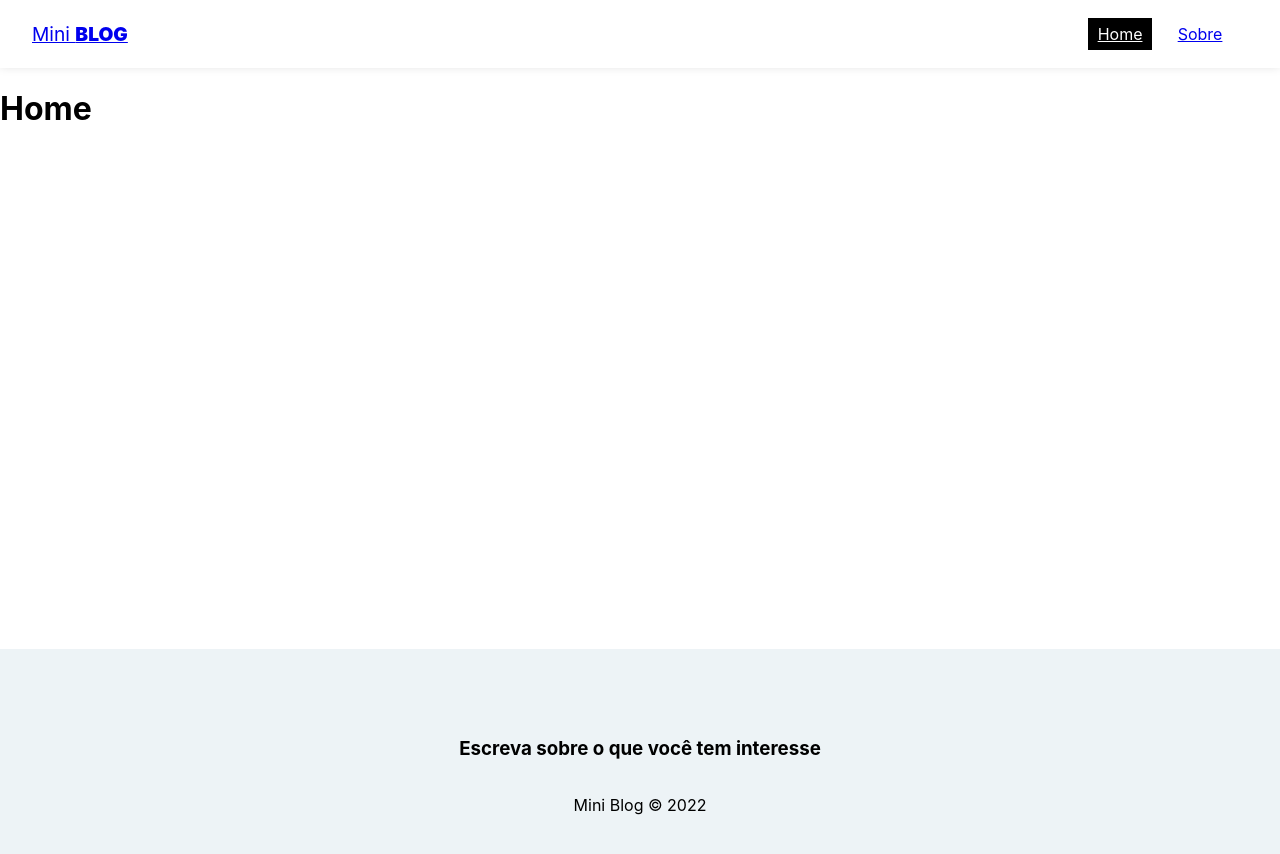
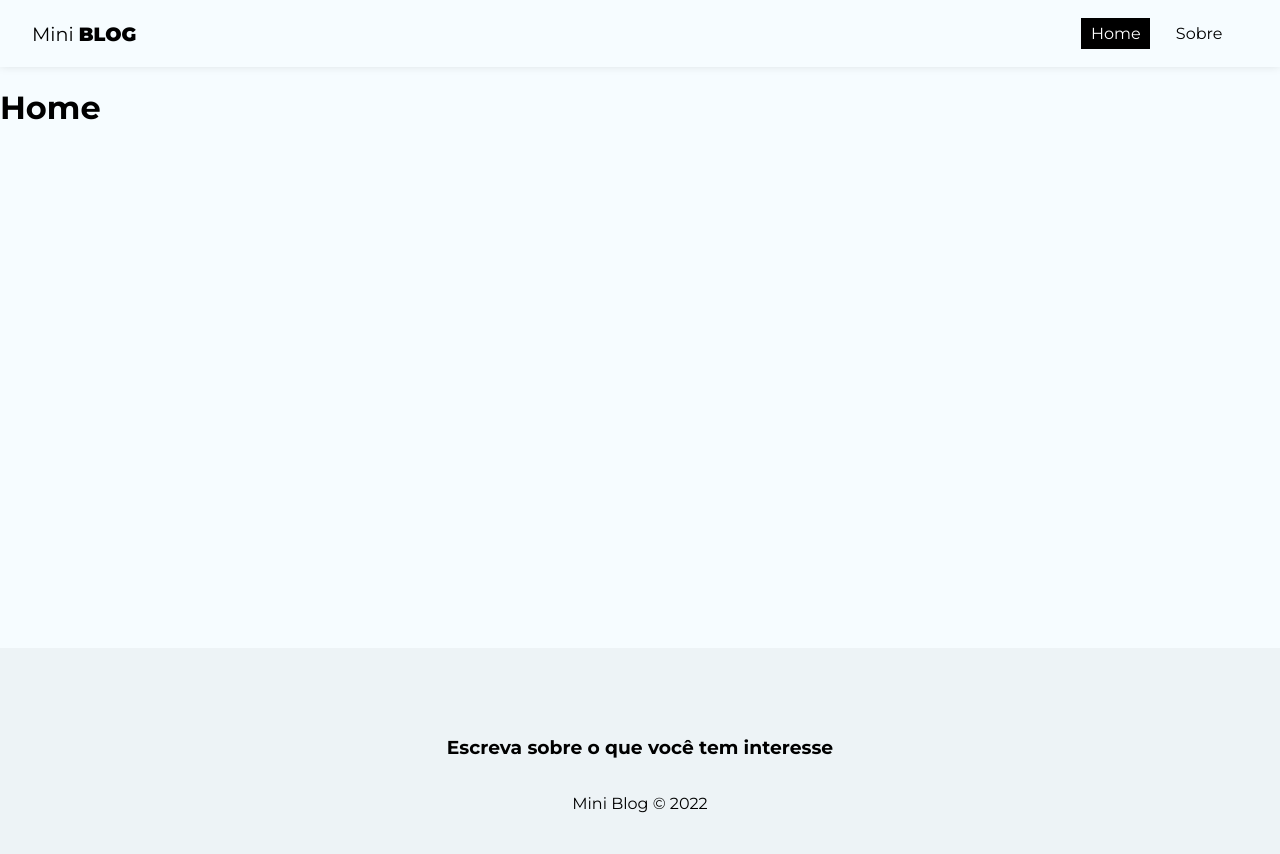
Before and after one commit to xandaosilva/curso-reactjs, a React (Create React App) app in the folder 10_miniblog/miniblog/: page / in a window 1280 px wide. Shown: the top 854 px of the page. Built offline with nearby package versions, Linux system fonts and the light colour scheme.

Commit message:
Estilos gerais

```diff
--- a/10_miniblog/miniblog/public/index.html
+++ b/10_miniblog/miniblog/public/index.html
@@ -5,39 +5,16 @@
     <link rel="icon" href="%PUBLIC_URL%/favicon.ico" />
     <meta name="viewport" content="width=device-width, initial-scale=1" />
     <meta name="theme-color" content="#000000" />
-    <meta
-      name="description"
-      content="Web site created using create-react-app"
-    />
+    <meta name="description" content="Web site created using create-react-app"/>
     <link rel="apple-touch-icon" href="%PUBLIC_URL%/logo192.png" />
-    <!--
-      manifest.json provides metadata used when your web app is installed on a
-      user's mobile device or desktop. See https://developers.google.com/web/fundamentals/web-app-manifest/
-    -->
     <link rel="manifest" href="%PUBLIC_URL%/manifest.json" />
-    <!--
-      Notice the use of %PUBLIC_URL% in the tags above.
-      It will be replaced with the URL of the `public` folder during the build.
-      Only files inside the `public` folder can be referenced from the HTML.
-
-      Unlike "/favicon.ico" or "favicon.ico", "%PUBLIC_URL%/favicon.ico" will
-      work correctly both with client-side routing and a non-root public URL.
-      Learn how to configure a non-root public URL by running `npm run build`.
-    -->
-    <title>React App</title>
+    <title>Mini Blog</title>
+    <link rel="preconnect" href="https://fonts.googleapis.com">
+    <link rel="preconnect" href="https://fonts.gstatic.com" crossorigin>
+    <link href="https://fonts.googleapis.com/css2?family=Montserrat:ital,wght@0,100;0,200;0,300;0,400;0,500;0,600;0,700;0,800;0,900;1,100;1,200;1,300;1,400;1,500;1,600;1,700;1,800;1,900&display=swap" rel="stylesheet">
   </head>
   <body>
     <noscript>You need to enable JavaScript to run this app.</noscript>
     <div id="root"></div>
-    <!--
-      This HTML file is a template.
-      If you open it directly in the browser, you will see an empty page.
-
-      You can add webfonts, meta tags, or analytics to this file.
-      The build step will place the bundled scripts into the <body> tag.
-
-      To begin the development, run `npm start` or `yarn start`.
-      To create a production bundle, use `npm run build` or `yarn build`.
-    -->
   </body>
 </html>
--- a/10_miniblog/miniblog/src/index.css
+++ b/10_miniblog/miniblog/src/index.css
@@ -1,13 +1,29 @@
 body {
   margin: 0;
-  font-family: -apple-system, BlinkMacSystemFont, 'Segoe UI', 'Roboto', 'Oxygen',
-    'Ubuntu', 'Cantarell', 'Fira Sans', 'Droid Sans', 'Helvetica Neue',
-    sans-serif;
-  -webkit-font-smoothing: antialiased;
-  -moz-osx-font-smoothing: grayscale;
+  padding: 0;
+  font-family: 'Montserrat', sans-serif;
+  background-color: #f6fcff;
 }
 
-code {
-  font-family: source-code-pro, Menlo, Monaco, Consolas, 'Courier New',
-    monospace;
+input::placeholder, textarea::placeholder{
+  font-family: 'Montserrat', sans-serif;
 }
+
+input:focus, textarea:focus{
+  outline: none;
+}
+
+a, nav button{
+  text-decoration: none;
+  background-color: transparent;
+  border: none;
+  color: #000;
+  transition: 0.4s;
+  font-size: 1em;
+  cursor: pointer;
+  font-family: 'Montserrat', sans-serif;
+}
+
+a:hover, nav button:hover{
+  color: #bbb;
+}
```
